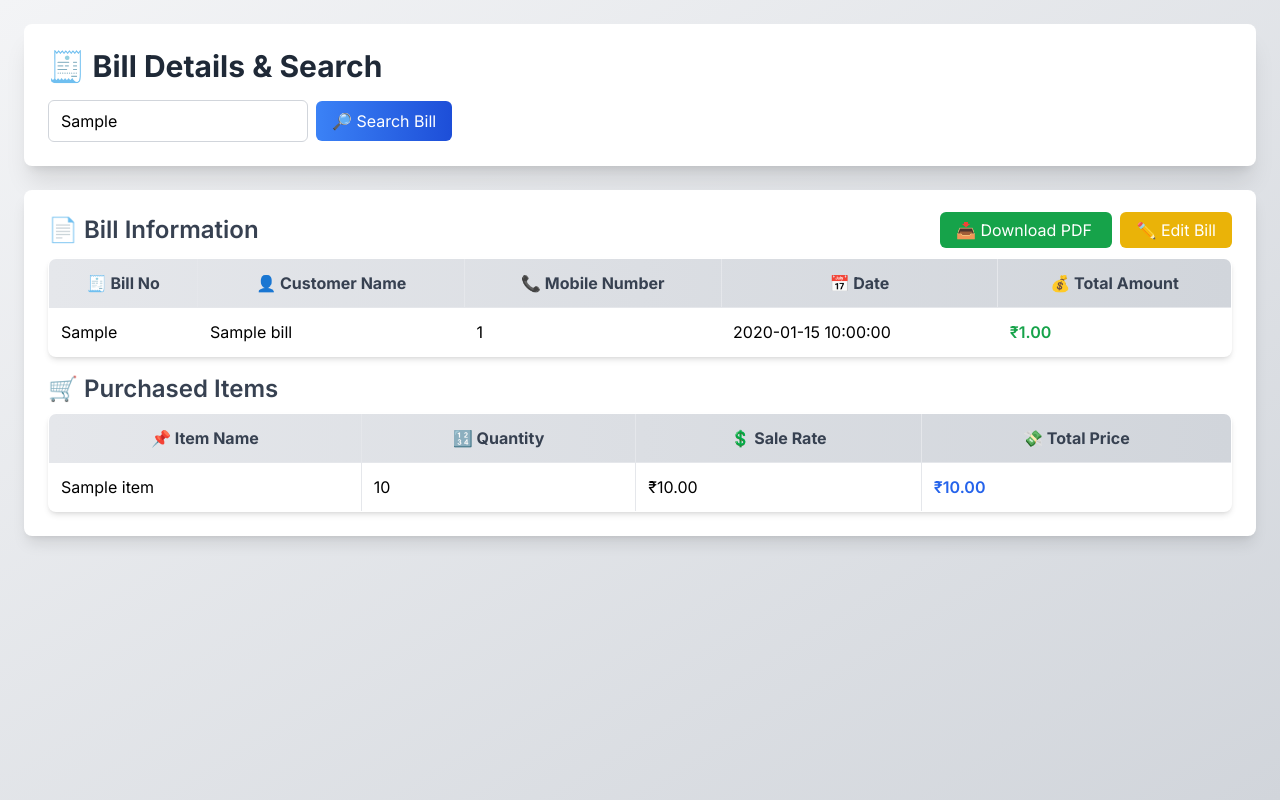
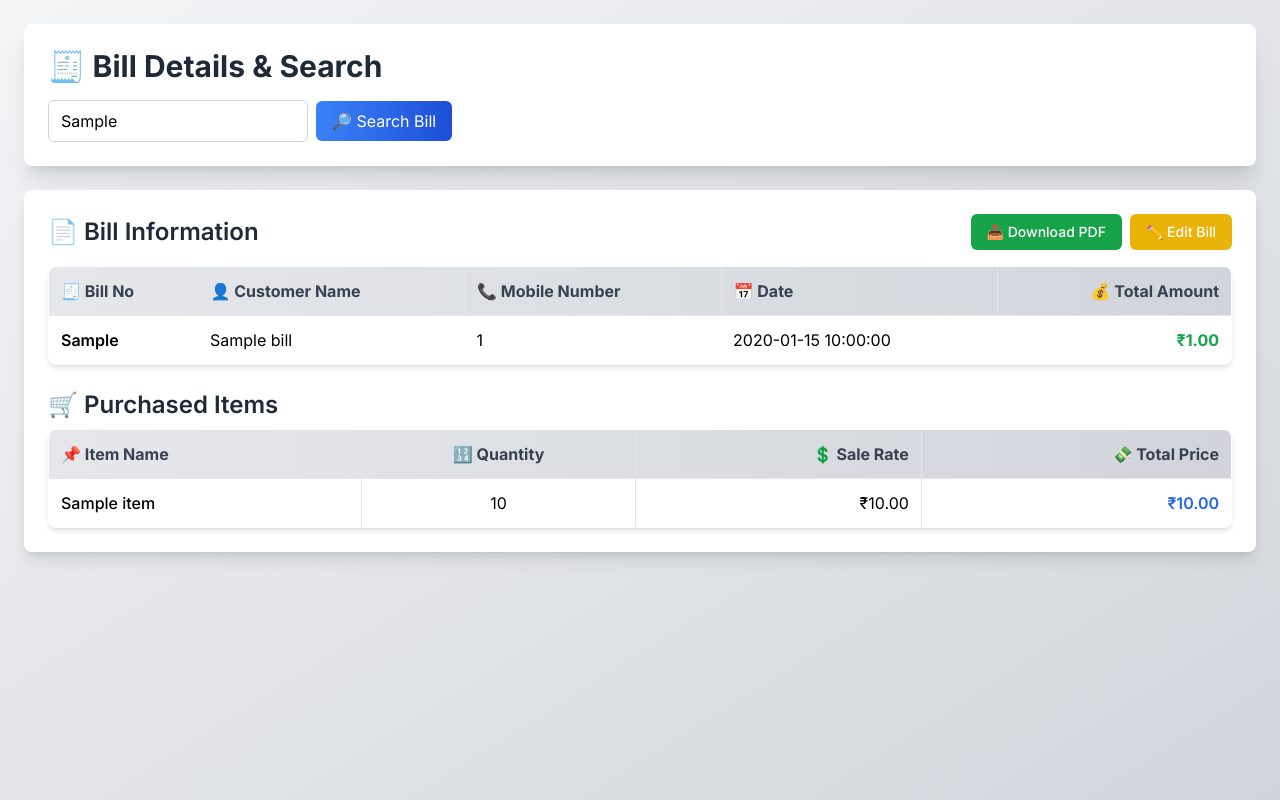
Before and after one commit to theNareshofficial/CoreNestEngine, a Python web app: template templates/bill_detail.html in a window 1280 px wide. Shown: the part 76-876 px from the top of the page. Run offline with Jinja, Linux system fonts and the light colour scheme; the template is opened without the code that fills it: most values are stand-ins (such as "Sample title", 1, 10 or a date in 2020); some libraries are stand-ins or nearby versions.

Commit message:
Bill details

```diff
--- a/templates/bill_detail.html
+++ b/templates/bill_detail.html
@@ -3,13 +3,13 @@
 {% include 'navbar.html' %}
 
 <div class="min-h-screen bg-gradient-to-br from-gray-100 to-gray-300 p-6">
-    <div class="bg-white p-6 rounded-lg shadow-xl">
-        <h1 class="text-3xl font-bold text-gray-800 flex items-center">
+    <div class="max-w-7xl mx-auto bg-white p-6 rounded-lg shadow-xl">
+        <h1 class="text-3xl font-bold text-gray-800 flex items-center gap-2">
             🧾 Bill Details & Search
         </h1>
         <form method="GET" action="{{ url_for('billing.bill_detail') }}" class="flex items-center space-x-2 mt-4">
             <input type="text" name="bill_no" placeholder="🔍 Enter Bill Number..." required value="{{ bill_no or '' }}"
-                class="border border-gray-300 rounded-md px-3 py-2 text-black focus:ring-2 focus:ring-blue-400" />
+                class="border border-gray-300 rounded-md px-3 py-2 text-black focus:ring-2 focus:ring-blue-400 focus:outline-none" />
             <button type="submit"
                 class="bg-gradient-to-r from-blue-500 to-blue-700 text-white px-4 py-2 rounded-md hover:from-blue-600 hover:to-blue-800 transition-all">
                 🔎 Search Bill
@@ -18,32 +18,39 @@
     </div>
 
     {% if recent_bills and not bill_data %}
-    <div class="mt-10 bg-white p-6 rounded-lg shadow-xl">
+    <div class="max-w-7xl mx-auto mt-8 bg-white p-6 rounded-lg shadow-xl">
         <h2 class="text-2xl font-bold text-gray-800 mb-4">🕒 Last 25 Bills</h2>
         <div class="overflow-x-auto">
             <table class="w-full border-collapse border border-gray-300">
                 <thead class="bg-gradient-to-r from-gray-200 to-gray-300 text-gray-700">
                     <tr>
-                        <th class="border p-3">🧾 Bill No</th>
-                        <th class="border p-3">👤 Customer</th>
-                        <th class="border p-3">📅 Date</th>
-                        <th class="border p-3">💰 Amount</th>
-                        <th class="border p-3">🔍 View</th>
+                        <th class="border p-3 text-left">🧾 Bill No</th>
+                        <th class="border p-3 text-left">👤 Customer</th>
+                        <th class="border p-3 text-left">📅 Date</th>
+                        <th class="border p-3 text-right">💰 Amount</th>
+                        <th class="border p-3 text-center">🔍 View</th>
                     </tr>
                 </thead>
                 <tbody>
                     {% for bill in recent_bills %}
                     <tr class="hover:bg-blue-50 transition-all">
-                        <td class="p-3 border">{{ bill.bill_no }}</td>
+                        <td class="p-3 border font-medium">
+                            <div class="flex items-center gap-2">
+                                <span>{{ bill.bill_no }}</span>
+                                {% if bill.is_edited or bill.edited %}
+                                <span class="bg-amber-100 text-amber-800 border border-amber-300 text-xs font-semibold px-2 py-0.5 rounded-full inline-flex items-center gap-1">
+                                    ✏️ Edited
+                                </span>
+                                {% endif %}
+                            </div>
+                        </td>
                         <td class="p-3 border">{{ bill.customer_name }}</td>
-
                         <td class="p-3 border">{{ bill.formatted_date }}</td>
-
-                        <td class="p-3 border text-green-600 font-semibold">₹{{ "%.2f"|format(bill.total_amount) }}</td>
-                        <td class="p-3 border">
+                        <td class="p-3 border text-right text-green-600 font-semibold">₹{{ "%.2f"|format(bill.total_amount) }}</td>
+                        <td class="p-3 border text-center">
                             <a href="{{ url_for('billing.bill_detail', bill_no=bill.bill_no) }}"
-                                class="bg-blue-500 text-white px-6 py-2 rounded-md hover:bg-blue-600 transition-all duration-200">
-                                📃View
+                                class="bg-blue-500 text-white px-4 py-1.5 rounded-md hover:bg-blue-600 transition-all duration-200 inline-block text-sm">
+                                📃 View
                             </a>
                         </td>
                     </tr>
@@ -55,18 +62,26 @@
     {% endif %}
 
     {% if bill_data %}
-    <div class="mt-6 bg-white p-6 rounded-lg shadow-lg">
-        <div class="flex justify-between items-center mb-3">
-            <h2 class="text-2xl font-semibold text-gray-700 flex items-center">
-                📄 Bill Information
-            </h2>
-            <div class="space-x-2">
+    <div class="max-w-7xl mx-auto mt-6 bg-white p-6 rounded-lg shadow-lg">
+        <div class="flex flex-col sm:flex-row justify-between sm:items-center gap-4 mb-4">
+            <div class="flex items-center gap-3">
+                <h2 class="text-2xl font-semibold text-gray-800 flex items-center">
+                    📄 Bill Information
+                </h2>
+                {% if bill_data.is_edited or bill_data.last_edited %}
+                <span class="bg-amber-100 text-amber-800 border border-amber-300 text-xs font-bold px-3 py-1 rounded-full flex items-center gap-1.5 shadow-sm">
+                    ✏️ Edited {% if bill_data.formatted_last_edited %}<span class="text-amber-700 font-normal">({{ bill_data.formatted_last_edited }})</span>{% endif %}
+                </span>
+                {% endif %}
+            </div>
+
+            <div class="flex items-center space-x-2">
                 <a href="{{ url_for('billing.generate_pdf', bill_no=bill_data['bill_no']) }}"
-                    class="bg-green-600 text-white px-4 py-2 rounded-md hover:bg-green-700 transition-all ml-2">
+                    class="bg-green-600 text-white px-4 py-2 rounded-md hover:bg-green-700 transition-all text-sm font-medium">
                     📥 Download PDF
                 </a>
                 <a href="{{ url_for('billing.edit_bill', bill_no=bill_data['bill_no']) }}"
-                    class="bg-yellow-500 text-white px-4 py-2 rounded-md hover:bg-yellow-600 transition-all">
+                    class="bg-yellow-500 text-white px-4 py-2 rounded-md hover:bg-yellow-600 transition-all text-sm font-medium">
                     ✏️ Edit Bill
                 </a>
             </div>
@@ -75,45 +90,59 @@
         <table class="w-full border-collapse border border-gray-300 shadow-md rounded-lg overflow-hidden">
             <thead class="bg-gradient-to-r from-gray-200 to-gray-300 text-gray-700">
                 <tr>
-                    <th class="border p-3">🧾 Bill No</th>
-                    <th class="border p-3">👤 Customer Name</th>
-                    <th class="border p-3">📞 Mobile Number</th>
-                    <th class="border p-3">📅 Date</th>
-                    <th class="border p-3">💰 Total Amount</th>
+                    <th class="border p-3 text-left">🧾 Bill No</th>
+                    <th class="border p-3 text-left">👤 Customer Name</th>
+                    <th class="border p-3 text-left">📞 Mobile Number</th>
+                    <th class="border p-3 text-left">📅 Date</th>
+                    <th class="border p-3 text-right">💰 Total Amount</th>
                 </tr>
             </thead>
             <tbody>
-                <tr class="hover:bg-blue-100 transition-all duration-300">
-                    <td class="p-3 border-b border-gray-300">{{ bill_data["bill_no"] }}</td>
+                <tr class="hover:bg-blue-50 transition-all duration-300">
+                    <td class="p-3 border-b border-gray-300 font-semibold">
+                        <div class="flex items-center gap-2">
+                            <span>{{ bill_data["bill_no"] }}</span>
+                            {% if bill_data.is_edited or bill_data.last_edited %}
+                            <span class="bg-amber-100 text-amber-800 border border-amber-300 text-xs font-bold px-2 py-0.5 rounded-full inline-flex items-center gap-1">
+                                ✏️ Edited
+                            </span>
+                            {% endif %}
+                        </div>
+                    </td>
                     <td class="p-3 border-b border-gray-300">{{ bill_data["customer_name"] }}</td>
-                    <td class="p-3 border-b border-gray-300">{{ bill_data["mobile_number"] }}</td>
-
-                    <td class="p-3 border-b border-gray-300">{{ bill_data.formatted_date }}</td>
-
-                    <td class="p-3 border-b border-gray-300 font-semibold text-green-600">₹{{ "%.2f"|format(bill_data["total_amount"]) }}</td>
+                    <td class="p-3 border-b border-gray-300">{{ bill_data["mobile_number"] or 'N/A' }}</td>
+                    <td class="p-3 border-b border-gray-300">
+                        <div>{{ bill_data.formatted_date }}</div>
+                        {% if bill_data.is_edited and bill_data.formatted_last_edited %}
+                        <div class="text-xs text-amber-700 font-medium mt-0.5 flex items-center gap-1">
+                            <span>✏️</span> Edited: {{ bill_data.formatted_last_edited }}
+                        </div>
+                        {% endif %}
+                    </td>
+                    <td class="p-3 border-b border-gray-300 text-right font-bold text-green-600">₹{{ "%.2f"|format(bill_data["total_amount"]) }}</td>
                 </tr>
             </tbody>
         </table>
 
-        <h2 class="text-2xl font-semibold text-gray-700 mt-4 flex items-center">
+        <h2 class="text-2xl font-semibold text-gray-800 mt-6 mb-2 flex items-center gap-2">
             🛒 Purchased Items
         </h2>
-        <table class="w-full border-collapse border border-gray-300 mt-2 shadow-md rounded-lg overflow-hidden">
+        <table class="w-full border-collapse border border-gray-300 shadow-md rounded-lg overflow-hidden">
             <thead class="bg-gradient-to-r from-gray-200 to-gray-300 text-gray-700">
                 <tr>
-                    <th class="border p-3">📌 Item Name</th>
-                    <th class="border p-3">🔢 Quantity</th>
-                    <th class="border p-3">💲 Sale Rate</th>
-                    <th class="border p-3">💸 Total Price</th>
+                    <th class="border p-3 text-left">📌 Item Name</th>
+                    <th class="border p-3 text-center">🔢 Quantity</th>
+                    <th class="border p-3 text-right">💲 Sale Rate</th>
+                    <th class="border p-3 text-right">💸 Total Price</th>
                 </tr>
             </thead>
             <tbody>
                 {% for item in bill_data["items"] %}
-                <tr class="hover:bg-green-100 transition-all duration-300">
-                    <td class="border p-3">{{ item["product_name"] }}</td>
-                    <td class="border p-3">{{ item["quantity"] }}</td>
-                    <td class="border p-3">₹{{ "%.2f"|format(item["sale_price"]) }}</td>
-                    <td class="border p-3 font-semibold text-blue-600">₹{{ "%.2f"|format(item["total"]) }}</td>
+                <tr class="hover:bg-green-50 transition-all duration-300">
+                    <td class="border p-3 font-medium">{{ item["product_name"] }}</td>
+                    <td class="border p-3 text-center">{{ item["quantity"] }}</td>
+                    <td class="border p-3 text-right">₹{{ "%.2f"|format(item["sale_price"]) }}</td>
+                    <td class="border p-3 text-right font-semibold text-blue-600">₹{{ "%.2f"|format(item["total"]) }}</td>
                 </tr>
                 {% endfor %}
             </tbody>
@@ -121,7 +150,7 @@
     </div>
 
     {% elif not recent_bills and bill_no %}
-        <div class="mt-6 text-center text-red-600 text-xl font-semibold">
+        <div class="max-w-7xl mx-auto mt-6 text-center text-red-600 text-xl font-semibold">
             🚫 No Bill Found for '{{ bill_no }}'!
         </div>
     {% endif %}
```
